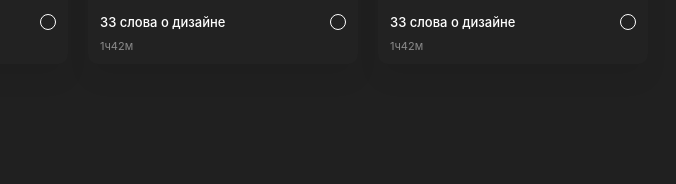
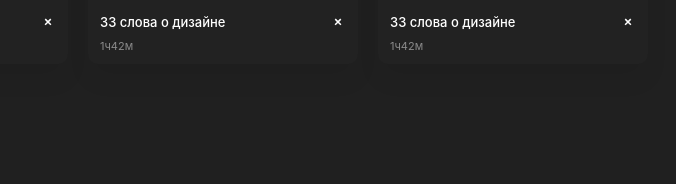
Before and after one commit to er-nick-cr/movies-explorer-frontend, a React app: page /saved-movies in a window 1280 px wide. Shown: the part 563-747 px from the top of the page, 272-948 px from the left. Built offline with nearby package versions, Linux system fonts and the light colour scheme; a web font is replaced by a local one.

Commit message:
fix bugs

```diff
--- a/src/components/Content/Content.js
+++ b/src/components/Content/Content.js
@@ -30,10 +30,14 @@ function Content({
 			/>
 			<Switch>
 				<Route path="/movies">
-					<Movies movies={movies} location={location} />
+					<Movies movies={movies} location={location} savedClass="" />
 				</Route>
 				<Route path="/saved-movies">
-					<Movies movies={savedMovies} location={location} />
+					<Movies
+						movies={savedMovies}
+						location={location}
+						savedClass="card__button_saved"
+					/>
 				</Route>
 				<Route path="/profile">
 					<Profile user={user} useInput={useInput} />
--- a/src/components/Movies/Movies.js
+++ b/src/components/Movies/Movies.js
@@ -3,12 +3,16 @@ import SearchForm from '../SearchForm/SearchForm';
 import Preloader from '../Preloader/Preloader';
 import MoviesCardList from '../MoviesCardList/MoviesCardList';
 
-function Movies({ movies, location }) {
+function Movies({ movies, location, savedClass }) {
 	return (
 		<main className="movies">
 			<SearchForm />
 			{movies ? (
-				<MoviesCardList movies={movies} location={location} />
+				<MoviesCardList
+					movies={movies}
+					location={location}
+					savedClass={savedClass}
+				/>
 			) : (
 				<Preloader />
 			)}
--- a/src/components/MoviesCard/MoviesCard.css
+++ b/src/components/MoviesCard/MoviesCard.css
@@ -50,7 +50,7 @@
 	width: 16px;
 	height: 16px;
 	border-radius: 8px;
-	border: 1px solid #fff;
+	border: 2px solid #fff;
 	margin: 0;
 	padding: 0;
 	box-sizing: border-box;
@@ -58,6 +58,16 @@
 
 .card__button__active {
 	background: #2be080;
+}
+
+.card__button_saved {
+	border: none;
+	background-image: url('../../images/card-close-button.svg');
+	background-size: 8px;
+	background-position-x: center;
+	background-position-y: center;
+	background-repeat: no-repeat;
+	border-radius: 0;
 }
 
 @media screen and (max-width: 990px) {
--- a/src/components/MoviesCard/MoviesCard.js
+++ b/src/components/MoviesCard/MoviesCard.js
@@ -1,19 +1,22 @@
 import React from 'react';
 
-function MoviesCard({ movie }) {
+function MoviesCard({ movie, savedClass }) {
 	return (
 		<article
 			className="card"
 			data-card-id={movie._id}
 			data-owner-id={movie.owner}
 		>
-			<img src={movie.image} alt={movie.nameRu} className="card__pic" />
+			<img src={movie.image} alt={movie.nameRU} className="card__pic" />
 			<div className="card__footer">
 				<div className="card__description">
 					<h2 className="card__name">{movie.nameRU}</h2>
 					<p className="card__duration">{movie.duration}</p>
 				</div>
-				<button type="button" className="card__button overlay cursor"></button>
+				<button
+					type="button"
+					className={`card__button overlay cursor ${savedClass}`}
+				></button>
 			</div>
 		</article>
 	);
--- a/src/components/MoviesCardList/MoviesCardList.js
+++ b/src/components/MoviesCardList/MoviesCardList.js
@@ -1,12 +1,18 @@
 import React from 'react';
 import MoviesCard from '../MoviesCard/MoviesCard';
 
-function MoviesCardList({ movies, location }) {
+function MoviesCardList({ movies, location, savedClass }) {
 	return (
 		<section className="card-list">
 			<div className="card-list__cards">
 				{movies.length > 0
-					? movies.map((movie) => <MoviesCard key={movie._id} movie={movie} />)
+					? movies.map((movie) => (
+							<MoviesCard
+								key={movie._id}
+								movie={movie}
+								savedClass={savedClass}
+							/>
+					  ))
 					: ''}
 			</div>
 			<div className="card-list__else">
--- a/src/components/SearchForm/SearchForm.css
+++ b/src/components/SearchForm/SearchForm.css
@@ -11,6 +11,10 @@
 	align-items: center;
 	border-bottom: 1px solid #424242;
 	padding: 0 0 13px 0;
+}
+
+.search-form__container_focus {
+	border-bottom: 1px solid #4285f4;
 }
 
 .search-form__field {
--- a/src/components/SearchForm/SearchForm.js
+++ b/src/components/SearchForm/SearchForm.js
@@ -1,14 +1,31 @@
-import React from 'react';
+import React, { useState } from 'react';
 
 function SearchForm() {
+	const [isFocused, setIsFocused] = useState(false);
+
+	function handleEnableFocus() {
+		setIsFocused(true);
+	}
+
+	function handleDisableFocus() {
+		setIsFocused(false);
+	}
+
 	return (
 		<section className="search-form">
-			<form className="search-form__container">
+			<form
+				className={`search-form__container ${
+					isFocused ? 'search-form__container_focus' : ''
+				}`}
+			>
 				<fieldset className="search-form__field">
 					<input
 						type="text"
 						className="search-form__text-input"
 						placeholder="Фильм"
+						required
+						onFocus={handleEnableFocus}
+						onBlur={handleDisableFocus}
 					/>
 				</fieldset>
 				<button
```
Also changed, not shown: src/images/card-close-button.svg (added).
